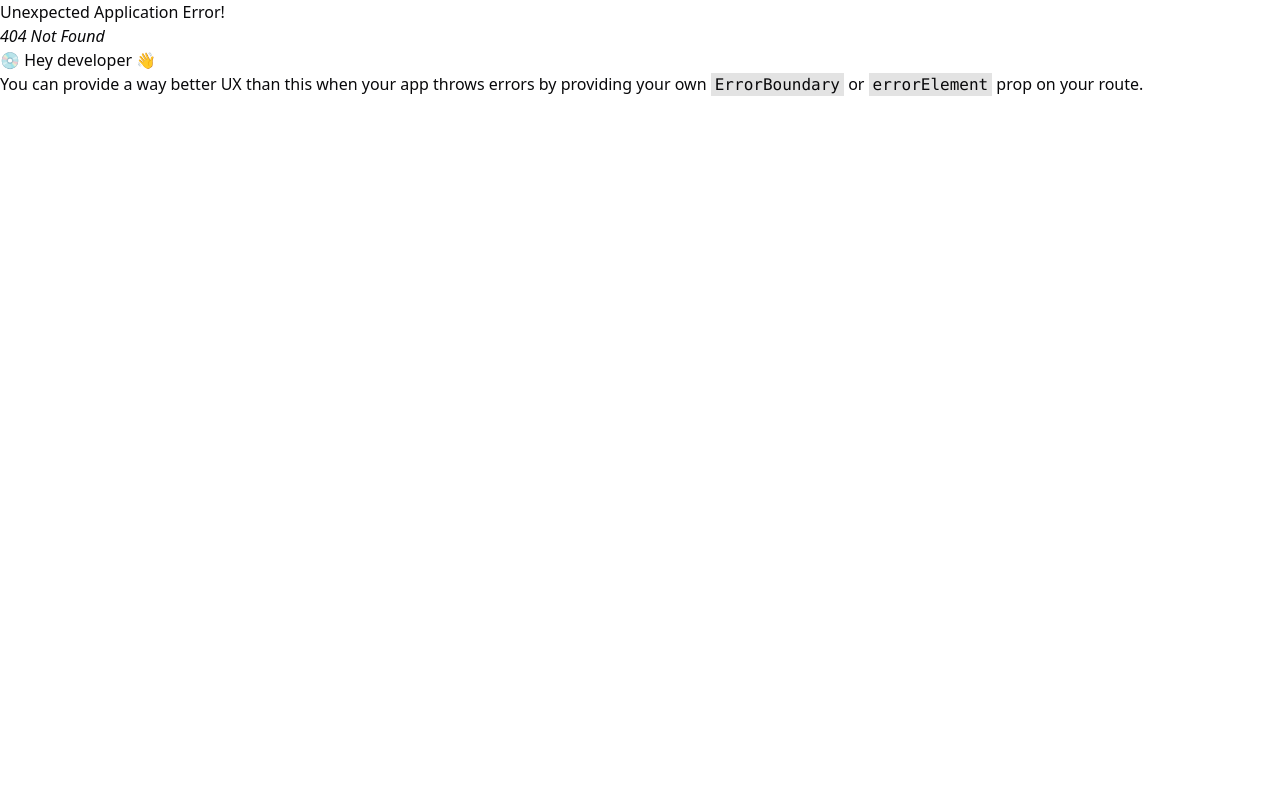
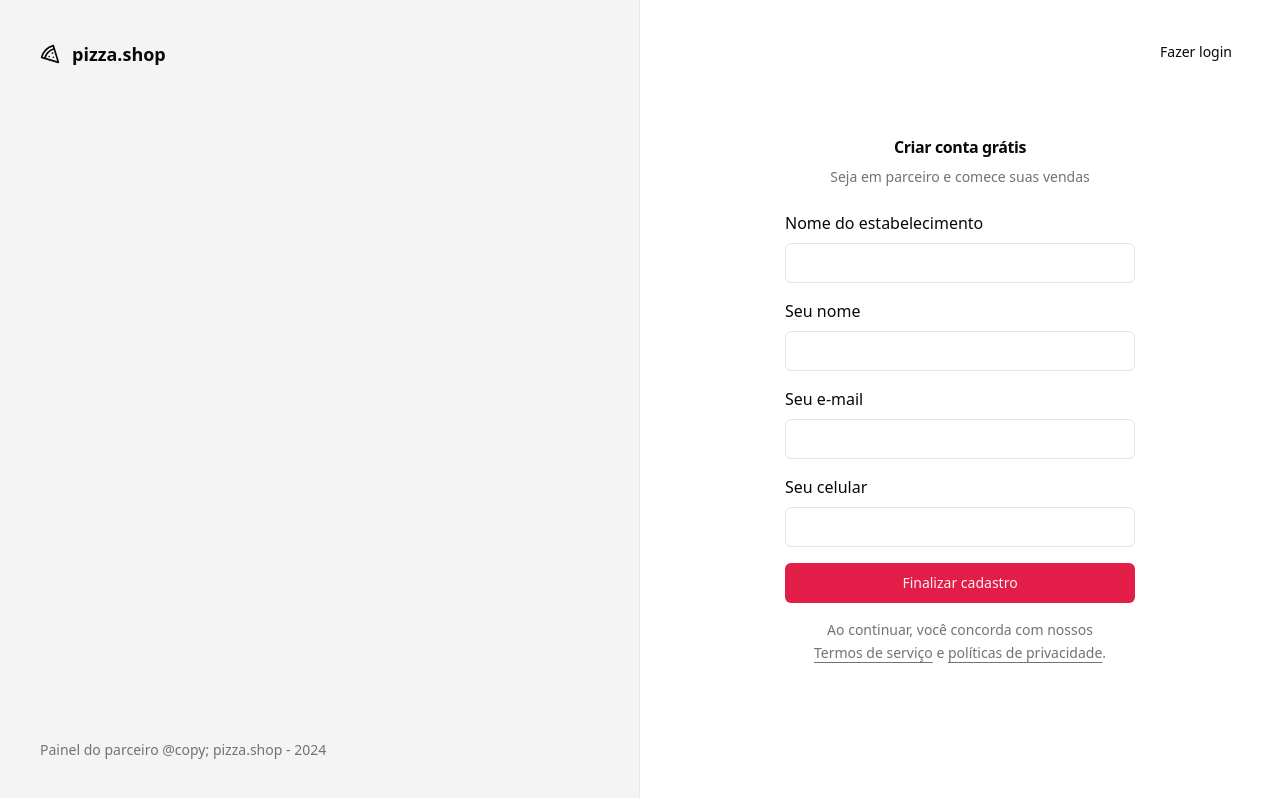
Before and after one commit to WilliamWJD/pizzashop, a React (Vite) app: page /sign-up in a window 1280 px wide. Before the commit this address had no page. Built offline with nearby package versions, Linux system fonts and the light colour scheme.

Commit message:
feat: criando pagina sign-up

```diff
--- a/src/pages/_layouts/auth.tsx
+++ b/src/pages/_layouts/auth.tsx
@@ -14,7 +14,7 @@
         </footer>
       </div>
 
-      <div className="flex flex-col items-center justify-center">
+      <div className="flex flex-col items-center justify-center relative">
         <Outlet />
       </div>
     </div>
--- a/src/pages/auth/sign-in.tsx
+++ b/src/pages/auth/sign-in.tsx
@@ -5,6 +5,7 @@
 import { useForm } from 'react-hook-form'
 import { z } from 'zod'
 import { toast } from 'sonner'
+import { Link } from 'react-router-dom'
 
 const signInForm = z.object({
   email: z.string().email(),
@@ -41,7 +42,11 @@
     <>
       <Helmet title="login" />
       <div className="p-8">
-        <div className="W-[250px] flex flex-col justify-center gap-6">
+        <Button asChild className="absolute right-8 top-8" variant="ghost">
+          <Link to="/sign-up">Novo estabelecimento</Link>
+        </Button>
+
+        <div className="w-[350px] flex flex-col justify-center gap-6">
           <div className="flex flex-col gap-2 text-center">
             <h1 className="tex-2xl font-semibold tracking-tight">
               Acessar painel
--- /dev/null
+++ b/src/pages/auth/sign-up.tsx
@@ -0,0 +1,113 @@
+import { Button } from '@/components/ui/button'
+import { Input } from '@/components/ui/input'
+import { Label } from '@radix-ui/react-label'
+import { Helmet } from 'react-helmet-async'
+import { useForm } from 'react-hook-form'
+import { z } from 'zod'
+import { toast } from 'sonner'
+import { Link, useNavigate } from 'react-router-dom'
+
+const signUpForm = z.object({
+  email: z.string().email(),
+  restaurantName: z.string(),
+  managerName: z.string(),
+  phone: z.string(),
+})
+
+type signUpForm = z.infer<typeof signUpForm>
+
+export function SignUp() {
+  const navigate = useNavigate()
+
+  const {
+    register,
+    handleSubmit,
+    formState: { isSubmitting },
+  } = useForm<signUpForm>()
+
+  async function handleSignUp(data: signUpForm) {
+    try {
+      await new Promise((resolve) => setTimeout(resolve, 2000))
+
+      console.log(data)
+
+      toast.success('Restaurante cadastrado com sucesso.', {
+        position: 'top-right',
+        action: {
+          label: 'Login',
+          onClick: () => navigate('/sign-in'),
+        },
+      })
+    } catch (error) {
+      toast.error('Erro ao cadastrar restaurante.')
+    }
+  }
+
+  return (
+    <>
+      <Helmet title="Cadastro" />
+      <div className="p-8">
+        <Button asChild className="absolute right-8 top-8" variant="ghost">
+          <Link to="/sign-in">Fazer login</Link>
+        </Button>
+
+        <div className="w-[350px] flex flex-col justify-center gap-6">
+          <div className="flex flex-col gap-2 text-center">
+            <h1 className="tex-2xl font-semibold tracking-tight">
+              Criar conta grátis
+            </h1>
+            <p className="text-sm text-muted-foreground">
+              Seja em parceiro e comece suas vendas
+            </p>
+          </div>
+
+          <form className="space-y-4" onSubmit={handleSubmit(handleSignUp)}>
+            <div className="space-y-2">
+              <Label htmlFor="restaurantName">Nome do estabelecimento</Label>
+              <Input
+                id="restaurantName"
+                type="text"
+                {...register('restaurantName')}
+              />
+            </div>
+
+            <div className="space-y-2">
+              <Label htmlFor="managerName">Seu nome</Label>
+              <Input
+                id="managerName"
+                type="text"
+                {...register('managerName')}
+              />
+            </div>
+
+            <div className="space-y-2">
+              <Label>Seu e-mail</Label>
+              <Input id="email" type="email" {...register('email')} />
+            </div>
+
+            <div className="space-y-2">
+              <Label htmlFor="phone">Seu celular</Label>
+              <Input id="phone" type="text" {...register('phone')} />
+            </div>
+
+            <Button type="submit" className="w-full" disabled={isSubmitting}>
+              Finalizar cadastro
+            </Button>
+
+            <p className="px-6 text-center text-sm leading-relaxed text-muted-foreground">
+              Ao continuar, você concorda com nossos{' '}
+              <a href="#" className="underline underline-offset-4">
+                Termos de serviço
+              </a>{' '}
+              e{' '}
+              <a href="#" className="underline underline-offset-4">
+                políticas de privacidade
+              </a>
+              .
+            </p>
+          </form>
+        </div>
+      </div>
+    </>
+  )
+}
--- a/src/routes.tsx
+++ b/src/routes.tsx
@@ -3,6 +3,7 @@
 import { SignIn } from './pages/auth/sign-in'
 import { AppLayout } from './pages/_layouts/app'
 import { AuthLayout } from './pages/_layouts/auth'
+import { SignUp } from './pages/auth/sign-up'
 
 export const router = createBrowserRouter([
   {
@@ -13,6 +14,9 @@
   {
     path: '/',
     element: <AuthLayout />,
-    children: [{ path: '/sign-in', element: <SignIn /> }],
+    children: [
+      { path: '/sign-in', element: <SignIn /> },
+      { path: '/sign-up', element: <SignUp /> },
+    ],
   },
 ])
```
